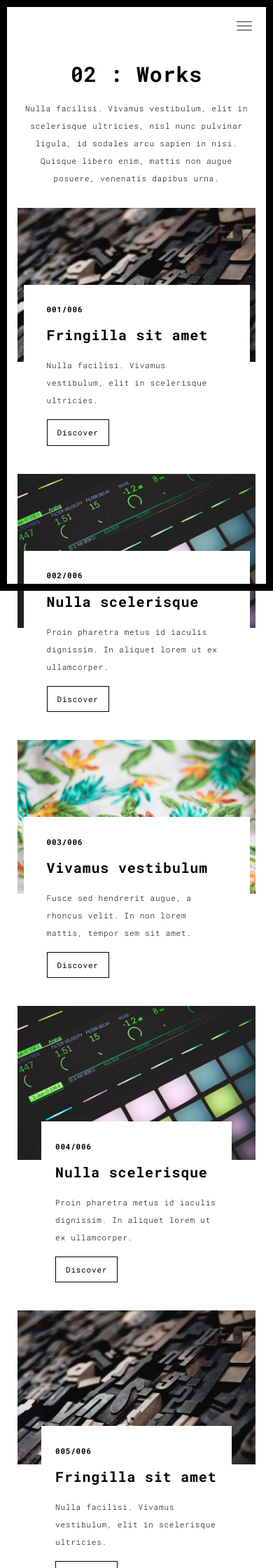
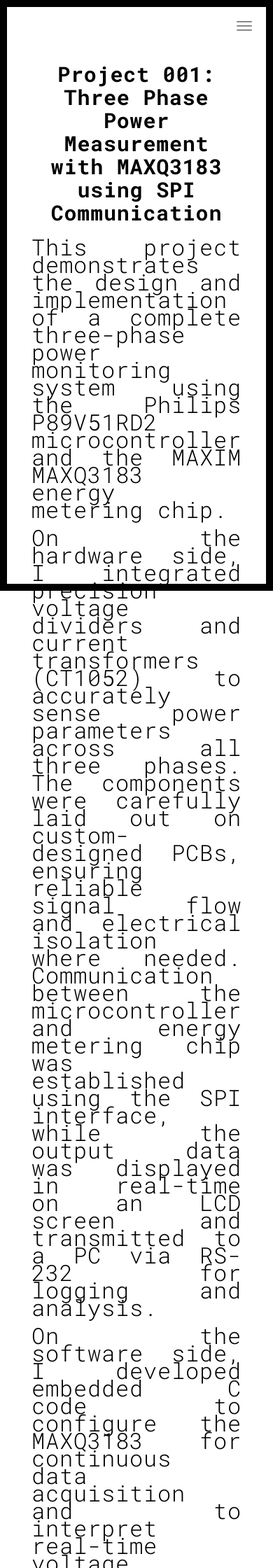
Before and after one commit to timothyarora/dka, a Flask app: page /works.html in a window 390 px wide; the page is wider, and only the part inside the window is pictured. Shown: the top 2240 px of that part at 70% size. Run offline with Flask 3, Linux system fonts and the light colour scheme.

Commit message:
aboutwork update
about work update

```diff
--- a/templates/works.html
+++ b/templates/works.html
@@ -7,7 +7,7 @@
   <meta content="width=device-width,initial-scale=1" name="viewport">
   <meta content="description" name="description">
   <meta name="google" content="notranslate" />
-  <meta content="Mashup templates have been developped by Orson.io team" name="author">
+  <meta content="Mashup templates have been developed by Orson.io team" name="author">
 
   <!-- Disable tap highlight on IE -->
   <meta name="msapplication-tap-highlight" content="no">
@@ -15,18 +15,49 @@
   <link rel="apple-touch-icon" sizes="180x180" href="./static/assets/apple-icon-180x180.png">
   <link href="./static/assets/favicon.ico" rel="icon">
 
-  <title>Title page</title>
+  <title>Power Electronics Projects</title>
 
-<link href="./main.3f6952e4.css" rel="stylesheet"></head>
+  <link href="./main.3f6952e4.css" rel="stylesheet">
+
+  <style>
+    body {
+      font-size: 24pt; /* Set the font size to 24pt */
+      text-align: justify; /* Justify the text */
+      line-height: 1.6; /* Increase line height for readability */
+      margin-left: 20px; /* Add margin to the left */
+      margin-right: 20px; /* Add margin to the right */
+    }
+
+    p {
+      text-align: justify; /* Justify the paragraph text */
+      font-size: 24pt; /* Set the font size to 24pt */
+    }
+
+    h1, h2 {
+      font-size: 28pt; /* Increase heading size for better visibility */
+    }
+
+    .text-center {
+      text-align: center;
+    }
+
+    .section-container {
+      margin-left: auto;
+      margin-right: auto;
+      max-width: 1000px; /* Restrict the content width to a max of 1000px */
+    }
+  </style>
+</head>
 
 <body class="">
   <div id="site-border-left"></div>
   <div id="site-border-right"></div>
   <div id="site-border-top"></div>
   <div id="site-border-bottom"></div>
+
   <!-- Add your content of header -->
   <header>
-  <nav class="navbar  navbar-fixed-top navbar-default">
+    <nav class="navbar navbar-fixed-top navbar-default">
       <div class="container">
           <button type="button" class="navbar-toggle collapsed" data-toggle="collapse" data-target="#navbar-collapse" aria-expanded="false">
             <span class="sr-only">Toggle navigation</span>
@@ -36,14 +67,12 @@
           </button>
 
         <div class="collapse navbar-collapse" id="navbar-collapse">
-        <ul class="nav navbar-nav ">
+          <ul class="nav navbar-nav">
             <li><a href="./index.html" title="">01 : Home</a></li>
             <li><a href="./works.html" title="">02 : Works</a></li>
             <li><a href="./about.html" title="">03 : About me</a></li>
             <li><a href="./contact.html" title="">04 : Contact</a></li>
           </ul>
-
-
         </div>
       </div>
     </nav>
@@ -55,147 +84,65 @@
 
         <div class="col-sm-8 col-sm-offset-2 section-container-spacer">
           <div class="text-center">
-          <h1 class="h2">02 : Works</h1>
-          <p>Nulla facilisi. Vivamus vestibulum, elit in scelerisque ultricies, nisl nunc pulvinar ligula, id sodales arcu sapien in nisi. Quisque libero enim, mattis non augue posuere, venenatis dapibus urna.</p>
+            <h1 class="h2">Project 001: Three Phase Power Measurement with MAXQ3183 using SPI Communication</h1>
+            <p>This project demonstrates the design and implementation of a complete three-phase power monitoring system using the Philips P89V51RD2 microcontroller and the MAXIM MAXQ3183 energy metering chip.</p>
+            <p>On the hardware side, I integrated precision voltage dividers and current transformers (CT1052) to accurately sense power parameters across all three phases. The components were carefully laid out on custom-designed PCBs, ensuring reliable signal flow and electrical isolation where needed. Communication between the microcontroller and energy metering chip was established using the SPI interface, while the output data was displayed in real-time on an LCD screen and transmitted to a PC via RS-232 for logging and analysis.</p>
+            <p>On the software side, I developed embedded C code to configure the MAXQ3183 for continuous data acquisition and to interpret real-time voltage, current, power factor, and energy readings. The firmware running on the Philips microcontroller managed data retrieval, error checking, and user interface logic, including dynamic updates to the LCD. A basic PC-side application was also written to receive and visualize data, enabling remote monitoring and diagnostics.</p>
+            <p>This end-to-end solution demonstrates my capability in embedded system design, from low-level hardware interfacing to high-level data presentation, ideal for industrial or energy management applications.</p>
+            <p><strong>Related PDF Document:</strong> <a href="https://d1wqtxts1xzle7.cloudfront.net/118221876/00b495220dec2b4d3b000000.pdf?1726412712=&response-content-disposition=inline%3B+filename%3DInterfacing_of_Phillips_controller_with.pdf&Expires=1744654298&Signature=HQJdlztom5uwcBfyDVc5LLbSNBABmKtRgkgKYvNkXsl5ylUzqeiHTEvgUfnmAVE2f32sEKKnOtysriEwFYFWdAY0I-oQDnmU14c6eB~aHPtzB3lr4IvuD08VIZ1GProz8YUFHarC68zXQOUsIxg7d3gFGPFJaFxzZrGsO2JdBaeTXPVAMdkZkswo8h20NFksPTnv9yyWUcPWNEwaBrVzc-WTPDLENAb445fVFhGy6Ro4Mw~ty-4Z2p-S-BTOVOvfuOvTIIRNx-8K48MPhcueNtMfUKvjGyDHM6C6EFVSfxWL1BnOHSeyMlFIAoXuu3Nvi9L84ifXEt0g6dRiNjZSJA__&Key-Pair-Id=APKAJLOHF5GGSLRBV4ZA" target="_blank">Click here to view the PDF</a></p>
           </div>
         </div>
 
+        <!-- Project 001: End -->
+
         <div class="col-md-12">
-
           <div id="myCarousel" class="carousel slide projects-carousel">
-        <!-- Carousel items -->
+            <!-- Carousel items for Project 002 -->
             <div class="carousel-inner">
                 <div class="item active">
                     <div class="row">
                         <div class="col-sm-4">
-
                           <a href="./work.html" title="" class="black-image-project-hover">
-                        <img src="./static/assets/images/work01-hover.jpg" alt="" class="img-responsive">
+                            <img src="./static/assets/images/1.jpg" alt="" class="img-responsive">
                           </a>
-                      <div class="card-container card-container-lg">
-                        <h4>001/006</h4>
-                        <h3>Fringilla sit amet</h3>
-                        <p>Nulla facilisi. Vivamus vestibulum, elit in scelerisque ultricies.</p>
-                        <a href="./work.html" title="" class="btn btn-default">Discover</a>
+                          <p class="text-center">Image 1: Power Measurement using MAXQ3183</p>
                         </div>
-                    </div>
-                    <div class="col-sm-4">
-                      <a href="./work.html" title="" class="black-image-project-hover">
-                        <img src="./static/assets/images/work02-hover.jpg" alt="" class="img-responsive">
-                      </a>
-                      <div class="card-container card-container-lg">
-                        <h4>002/006</h4>
-                        <h3>Nulla scelerisque</h3>
-                        <p>Proin pharetra metus id iaculis dignissim. In aliquet lorem ut ex ullamcorper.</p>
-                        <a href="./work.html" title="" class="btn btn-default">Discover</a>
-                      </div>
-                    </div>
-                    <div class="col-sm-4">
-                      <a href="./work.html" title="" class="black-image-project-hover">
-                        <img src="./static/assets/images/work03-hover.jpg" alt="" class="img-responsive">
-                      </a>
-                      <div class="card-container card-container-lg">
-                        <h4>003/006</h4>
-                        <h3>Vivamus vestibulum</h3>
-                        <p>Fusce sed hendrerit augue, a rhoncus velit. In non lorem mattis, tempor sem sit amet.</p>
-                        <a href="./work.html" title="" class="btn btn-default">Discover</a>
-                      </div>
-                    </div>
-
                     </div>
                     <!--/row-->
                 </div>
                 <!--/item-->
-            <div class="item">
-                <div class="row">
-                  <div class="col-sm-4">
-                    <a href="./work.html" class="black-image-project-hover">
-                      <img src="./static/assets/images/work02-hover.jpg" alt="Image" class="img-responsive">
-                    </a>
-                    <div class="card-container">
-                      <h4>004/006</h4>
-                      <h3>Nulla scelerisque</h3>
-                      <p>Proin pharetra metus id iaculis dignissim. In aliquet lorem ut ex ullamcorper.</p>
-                      <a href="./work.html" class="btn btn-default">Discover</a>
             </div>
-                  </div>
-                   <div class="col-sm-4">
-                      <a href="./work.html" class="black-image-project-hover">
-                        <img src="./static/assets/images/work01-hover.jpg" alt="Image" class="img-responsive">
-                      </a>
-                      <div class="card-container">
-                        <h4>005/006</h4>
-                        <h3>Fringilla sit amet</h3>
-                        <p>Nulla facilisi. Vivamus vestibulum, elit in scelerisque ultricies.</p>
-                        <a href="./work.html" class="btn btn-default">Discover</a>
+            <!--/carousel-inner-->
          </div>
         </div>
 
-                    <div class="col-sm-4">
-                      <a href="./work.html" class="black-image-project-hover">
-                        <img src="./static/assets/images/work03-hover.jpg" alt="Image" class="img-responsive">
-                      </a>
-                      <div class="card-container">
-                        <h4>006/006</h4>
-                        <h3>Vivamus vestibulum</h3>
-                        <p>Fusce sed hendrerit augue, a rhoncus velit. In non lorem mattis, tempor sem sit amet.</p>
-                        <a href="./work.html" class="btn btn-default">Discover</a>
+        <div class="col-sm-8 col-sm-offset-2 section-container-spacer">
+          <div class="text-center">
+            <h1 class="h2">Project 002: Battery-Integrated DC-DC Converter Design</h1>
+            <p>I designed and developed innovative battery-integrated DC-DC converters tailored for low-voltage off-grid DC systems, with a focus on enhancing power efficiency, reliability, and integration. On the hardware front, I prototyped multiple advanced converter topologies, such as the Battery Integrated Boost Converter (BBIC), Tapped Inductor Converter (BITIC), and high-gain converters like the Switched Inductor Boost (SIBIC) and Quadratic Boost (QBIC). Each converter was experimentally validated using custom-built setups including digital signal processors (DSPs), current/voltage sensors, and precise power electronic circuitry. These designs not only reduced the number of components but also improved voltage gain and power flow flexibility — critical for renewable-powered applications like solar homes, electric vehicles, and portable energy systems.</p>
+            <p>On the software side, I developed comprehensive control algorithms and performed small-signal modeling using state-space techniques to analyze system stability, efficiency, and dynamic performance under varying loads. A key highlight was my implementation of decoupled dual-loop control for battery management and load voltage regulation, which mitigated interaction issues common in multi-loop systems. One of the most distinct aspects of my work was the integration of battery pulse charging/discharging features within a single converter, allowing for compact, efficient, and cost-effective energy systems. This combination of optimized hardware design and intelligent software control makes my solutions ideal for clients looking for end-to-end development of power electronics systems — from conceptual design to working prototypes.</p>
+            <p><strong>Related Details:</strong> <a href="https://shodhganga.inflibnet.ac.in/handle/10603/557002" target="_blank">Click here for detailed information</a></p>
           </div>
         </div>
 
+        <!-- Image for Project 002 -->
+        <div class="col-md-12">
+          <div id="myCarousel" class="carousel slide projects-carousel">
+            <!-- Carousel items for Project 002 -->
+            <div class="carousel-inner">
+                <div class="item active">
+                    <div class="row">
+                        <div class="col-sm-4">
+                          <a href="./work.html" title="" class="black-image-project-hover">
+                            <img src="./static/assets/images/2.jpg" alt="End-to-End Development of DC-DC Converter Systems" class="img-responsive">
+                          </a>
+                          <p class="text-center">Image 2: End-to-End Development of DC-DC Converter Systems</p>
+                        </div>
                     </div>
                     <!--/row-->
                 </div>
-
                 <!--/item-->
             </div>
             <!--/carousel-inner-->
-        <a class="left carousel-control" href="#myCarousel" data-slide="prev">‹</a>
-
-        <a class="right carousel-control" href="#myCarousel" data-slide="next">›</a>
-     </div>
-
-
-
-    <!--/myCarousel-->
-    </div>
-
-
-
          </div>
         </div>
-</div>
-
-
-<footer class="footer-container text-center">
-  <div class="container">
-    <div class="row">
-      <div class="col-xs-12">
-        <p>© UNTITLED | Website created with <a href="http://www.mashup-template.com/" title="Create website with free html template">Mashup Template</a>/<a href="https://www.unsplash.com/" title="Beautiful Free Images">Unsplash</a></p>
-      </div>
-    </div>
-  </div>
-</footer>
-
-<script>
-  document.addEventListener("DOMContentLoaded", function (event) {
-     navActivePage();
-  });
-</script>
-
-<!-- Google Analytics: change UA-XXXXX-X to be your site's ID
-
-<script>
-  (function (i, s, o, g, r, a, m) {
-    i['GoogleAnalyticsObject'] = r; i[r] = i[r] || function () {
-      (i[r].q = i[r].q || []).push(arguments)
-    }, i[r].l = 1 * new Date(); a = s.createElement(o),
-      m = s.getElementsByTagName(o)[0]; a.async = 1; a.src = g; m.parentNode.insertBefore(a, m)
-  })(window, document, 'script', '//www.google-analytics.com/analytics.js', 'ga');
-  ga('create', 'UA-XXXXX-X', 'auto');
-  ga('send', 'pageview');
-</script>
-
---> <script type="text/javascript" src="./main.70a66962.js"></script></body>
-
-</html>
```
Also changed, not shown: templates/about.html (+30 -1 lines), static/assets/images/1.jpg (added), static/assets/images/2.jpg (added). Lines whose indentation alone changed are shown as unchanged.
